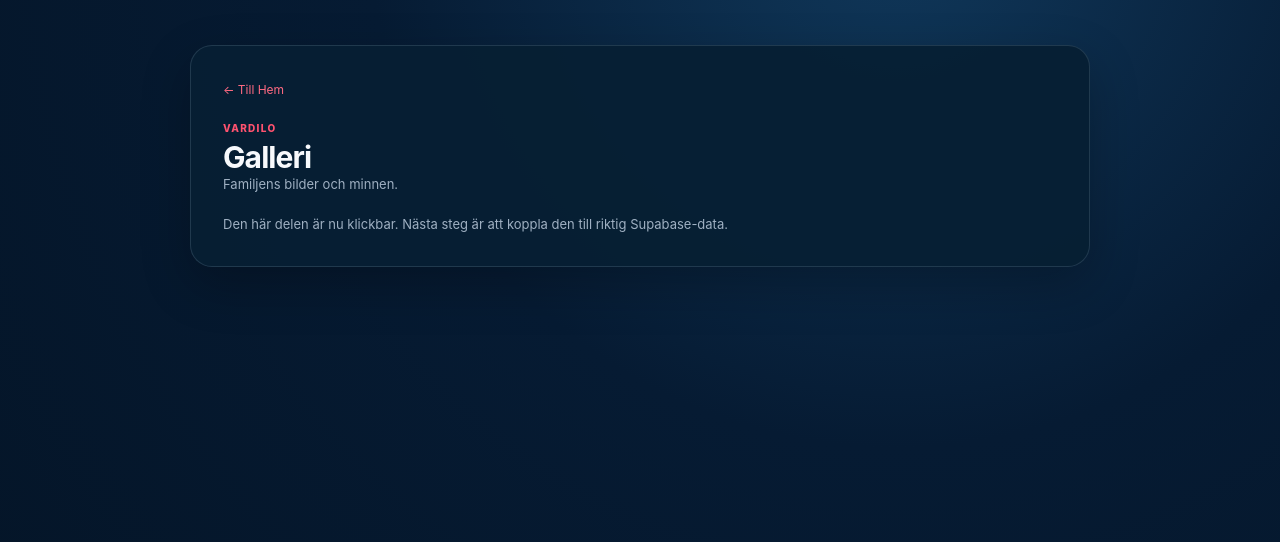
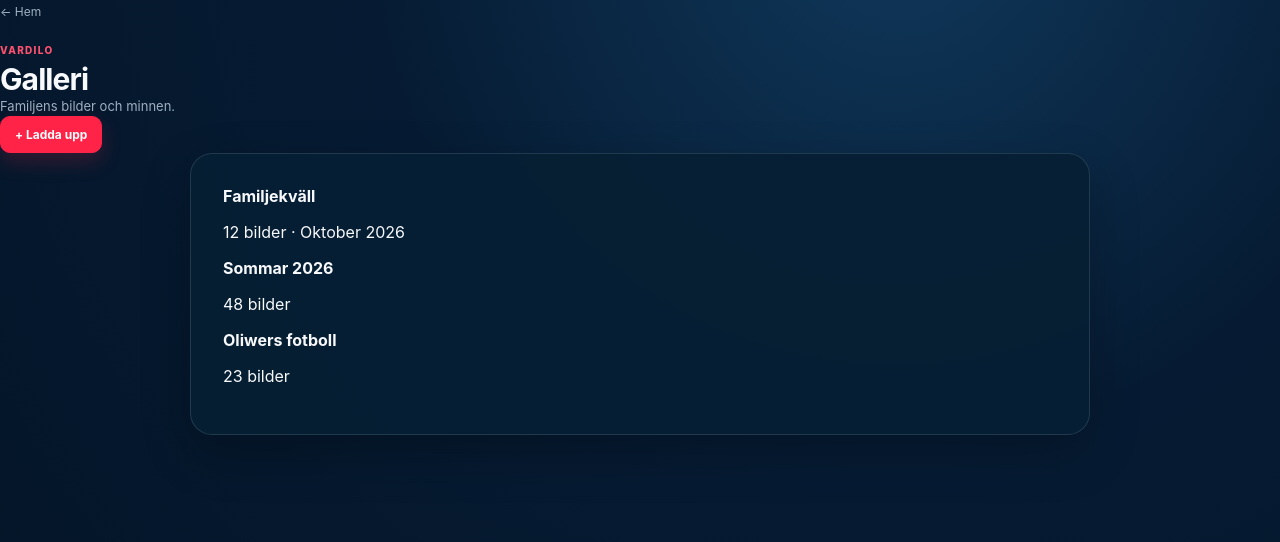
Before and after one commit to AdrianAmbjorn/Vardilo, a Next.js app: page /galleri in a window 1280 px wide. Shown: the top 542 px of the page. Built offline with nearby package versions, Linux system fonts and the light colour scheme.

Commit message:
Add gallery route

```diff
--- /dev/null
+++ b/app/galleri/page.tsx
@@ -0,0 +1,8 @@
+import SectionPage from "../section-page";
+export default function GalleryPage() {
+  return <SectionPage title="Galleri" subtitle="Familjens bilder och minnen." items={[
+    { title: "Familjekväll", meta: "12 bilder · Oktober 2026" },
+    { title: "Sommar 2026", meta: "48 bilder" },
+    { title: "Oliwers fotboll", meta: "23 bilder" },
+  ]} actionLabel="+ Ladda upp" />;
+}
```
